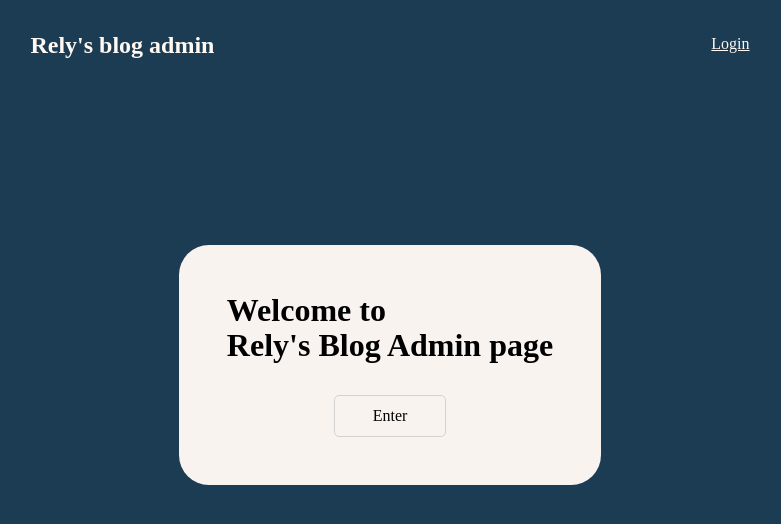
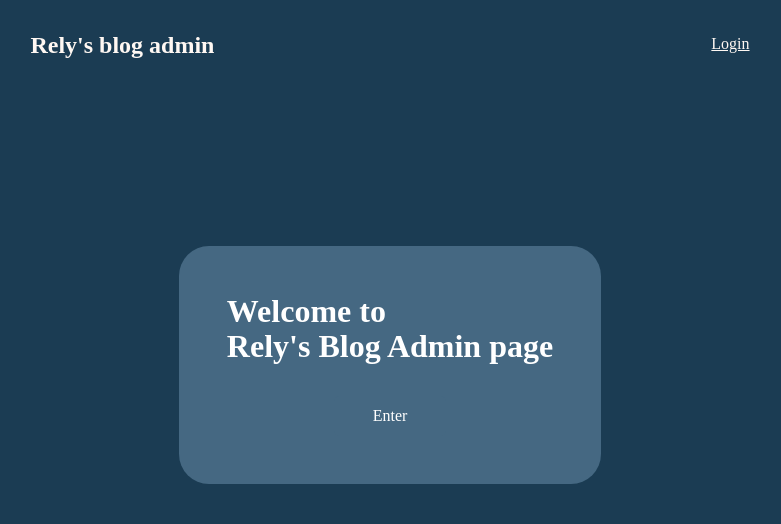
Before and after one commit to Relyful/blogApiAdminFrontend, a React (Vite) app: page / in a window 1280 px wide. Shown: the top 524 px of the page, without its empty margins (250-1031 px from the left). Built offline with nearby package versions, Linux system fonts and the light colour scheme.

Commit message:
Change color scheme

```diff
--- a/src/components/Header/Header.jsx
+++ b/src/components/Header/Header.jsx
@@ -51,7 +51,7 @@ export default function Header() {
         <div className={styles.headerLinks}>
           {user ? (
             <>
-              <Link to='/posts/create'>Create post</Link>
+              <Link to='/posts/create' className={styles.linkContent}>Create post</Link>
               <span>User: {user.username}</span>
               <span onClick={logout}>Logout</span>
             </>
--- a/src/components/Header/Header.module.css
+++ b/src/components/Header/Header.module.css
@@ -11,3 +11,8 @@
   display: flex;
   gap: 2em;
 }
+
+.linkContent {
+  text-decoration: none;
+  color: white;
+}
--- a/src/components/Home/Home.jsx
+++ b/src/components/Home/Home.jsx
@@ -4,10 +4,12 @@ import { Link } from "react-router";
 export default function Home() {
   return (
     <div className={styles.banner}>
-      <div className={styles.bannerContent}>
-        <h1>Welcome to <br/>Rely's Blog Admin page</h1>
-        <Link to="posts" className={styles.button}>Enter</Link>
-      </div>
+      <Link to="posts" className={styles.linkContent}>
+        <div className={styles.bannerContent}>
+          <h1>Welcome to <br/>Rely's Blog Admin page</h1>
+          <div className={styles.button}>Enter</div>
+        </div>
+      </Link>
     </div>
   )
 }
--- a/src/components/Home/Home.module.css
+++ b/src/components/Home/Home.module.css
@@ -11,12 +11,10 @@
   margin-top: 2rem;
   width: 7rem;
   padding: 0.5em;
-  border: 1px solid lightgray;
   border-radius: 5px;
-  background-color: #F9F3EF;
+  background-color: #456882;
   text-align: center;
-  text-decoration: none;
-  color: black;
+  color: white;
 }
 
 .bannerContent {
@@ -24,11 +22,17 @@
   flex-direction: column;
   align-items: center;
   padding: 3em;
-  background-color: #F9F3EF;
+  background-color: #456882;
   border-radius: 30px;
   transition: transform .2s ease-in-out;
+  color: white;
+  cursor: pointer;
 }
 
 .bannerContent:hover {
   transform: scale(1.1);
 }
+
+.linkContent {
+  text-decoration: none;
+}
```
